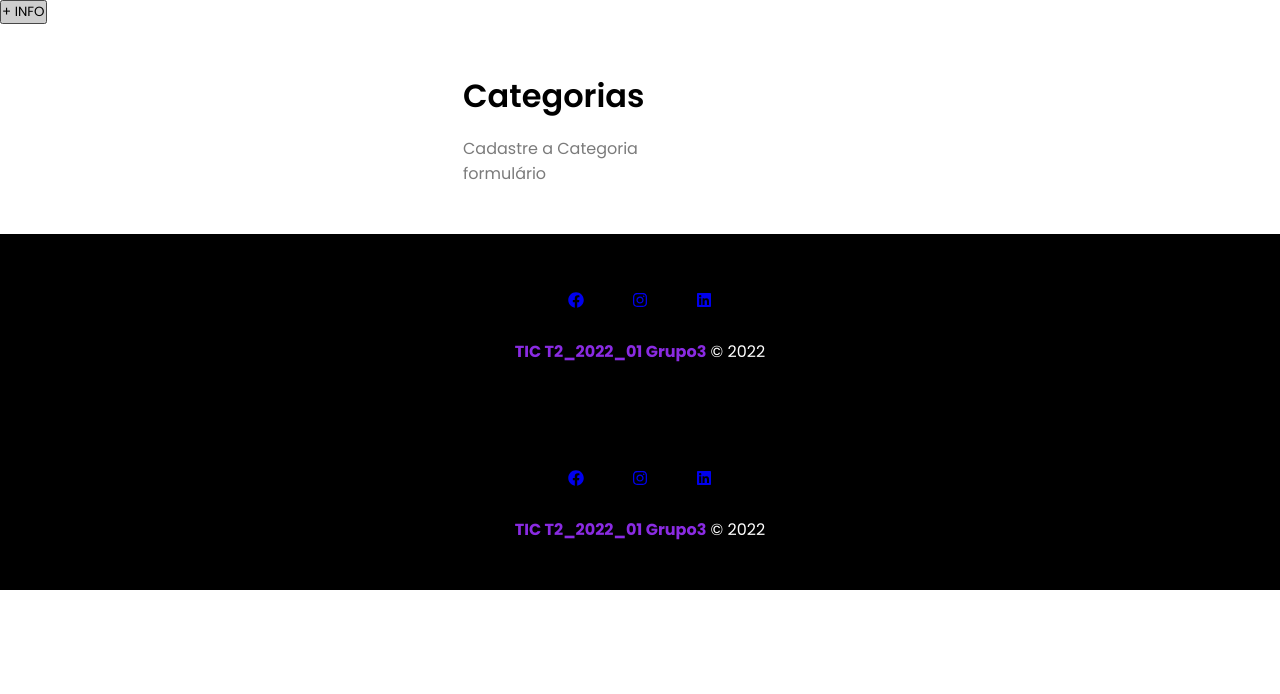
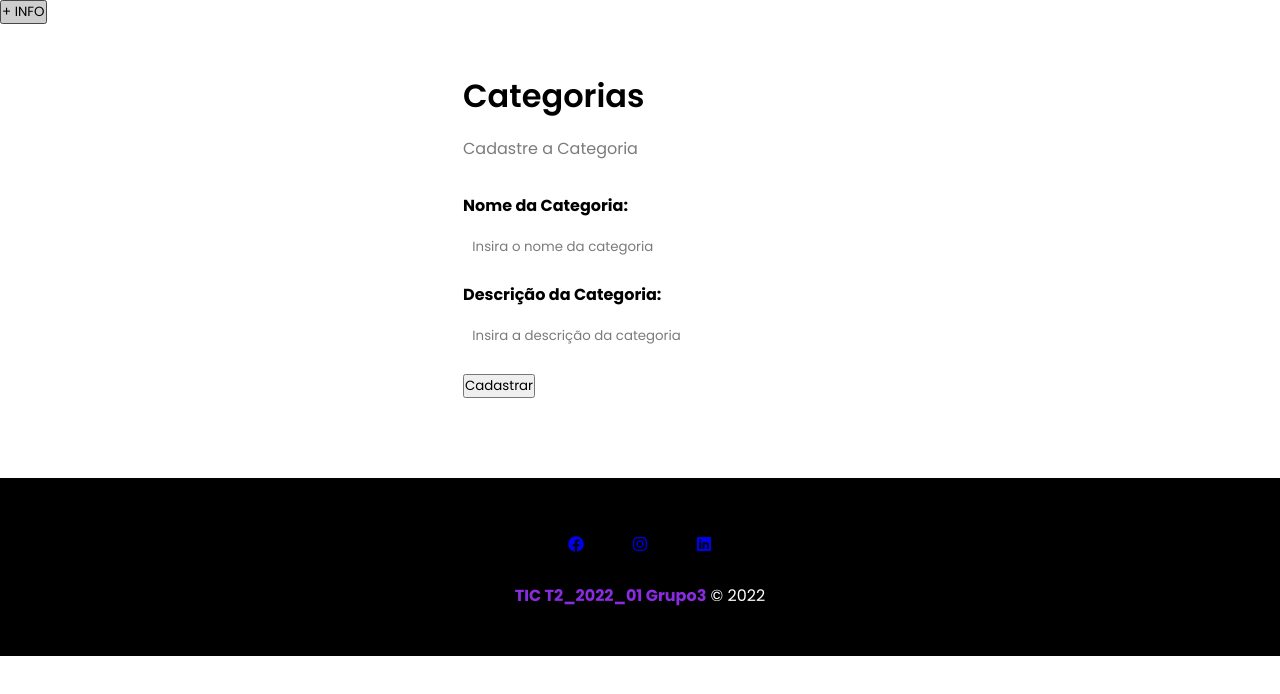
Before and after one commit to PedroHMoraesPacheco/TrabalhoFinalReact, a React (Create React App) app: page /categoria in a window 1280 px wide. Shown: the top 694 px of the page. Built offline with nearby package versions, Linux system fonts and the light colour scheme.

Commit message:
Form e Input

```diff
--- a/src/components/CategoriaForms/categoriaForm.js
+++ b/src/components/CategoriaForms/categoriaForm.js
@@ -1,22 +1,33 @@
-import styles from './categoriaFormStyle.css'
+import  './categoriaFormStyle.css'
+import Input from '../Form/input'
 
-function CategoriaForm() {
+export default function CategoriaForm () {
+
     return (
-        <form className= {styles.form}>
+        <>
+        <form className= 'form'>
+            <Input
+                type="text"
+                text="Nome da Categoria"
+                name="name"
+                placeholder="Insira o nome da categoria"
+            />
+
+            <Input
+                type="text"
+                text="Descrição da Categoria"
+                name="name"
+                placeholder="Insira a descrição da categoria"
+            />
+
             <div>
-                <input type= "text" placeholder="Insira o nome da Categoria"/>
-            </div>
-            <div>
-                <input type= "text" placeholder="Insira a descrição da Categoria"/>
-            </div>
-            <div>
-                <input type="submit" value="Criar projeto"/>
+                <input type="submit" value="Cadastrar"/>
             </div>
         </form>
+
+        </>
 
 
     )
 
 }
-
-export default CategoriaForm
--- /dev/null
+++ b/src/components/Form/input.js
@@ -0,0 +1,18 @@
+import './inputStyle.css'
+
+export default function Input ({type, text, name, placeholder, handleOnChange, value}){
+    return (
+        <div className="form_control">
+            <label htmlFor={name}>{text}:</label>
+            <input
+            type={type}
+            name={name}
+            placeholder={placeholder}
+            onChange={handleOnChange}
+            value={value}
+            />
+
+        </div>
+    )
+
+}
--- a/src/components/Forms/inputStyle.css
+++ b/src/components/Form/inputStyle.css
@@ -13,8 +13,11 @@
     padding: .7em;
     border-radius: 0;
     border: none;
+
 }
 
 .form_control input::placeholder {
     color: #7b7b7b;
+
+
 }
--- a/src/pages/Categoria/index.js
+++ b/src/pages/Categoria/index.js
@@ -1,5 +1,5 @@
-import Footer from "../../components/Footer/footer"
-// import CategoriaForm from '../../components/CategoriaForms'
+
+import CategoriaForm from '../../components/CategoriaForms/categoriaForm'
 import './categoriaStyle.css'
 
 
@@ -9,11 +9,9 @@ export const Categoria= () => {
         <div className="novacategoria_container">
         <h1>Categorias</h1>
         <p>Cadastre a Categoria</p>
-        <p>formulário</p>
+        <CategoriaForm/>
         </div>
- <div>
-<Footer/>
- </div>
+
         </>
 
     )
```
Also changed, not shown: src/components/Forms/input.js (deleted, +0 -14 lines), src/components/CategoriaForms/categoriaFormStyle.css (line endings or trailing spaces).
